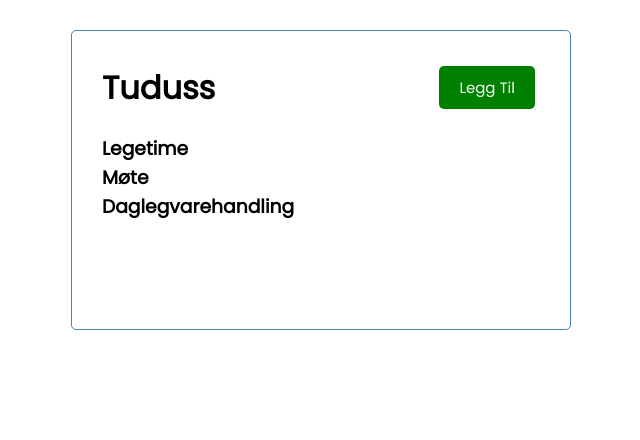
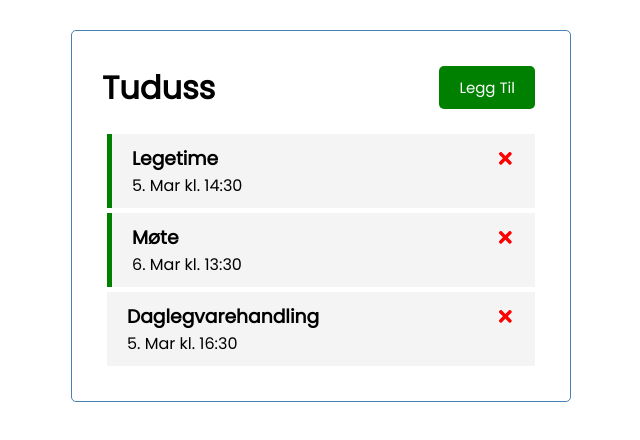
Before and after one commit to alexnaev/Tuduss, a React (Create React App) app in the folder tuduss/: page / in a window 1280 px wide. Shown: the top 440 px of the page, without its empty margins (319-959 px from the left). Built offline with nearby package versions, Linux system fonts and the light colour scheme.

Commit message:
Singular Task component delete and reminder actions

```diff
--- /dev/null
+++ b/package.json
@@ -0,0 +1,5 @@
+{
+  "dependencies": {
+    "react-icons": "^5.0.1"
+  }
+}
--- a/tuduss/package.json
+++ b/tuduss/package.json
@@ -8,6 +8,7 @@
     "@testing-library/user-event": "^13.5.0",
     "react": "^18.2.0",
     "react-dom": "^18.2.0",
+    "react-icons": "^5.0.1",
     "react-scripts": "5.0.1",
     "web-vitals": "^2.1.4"
   },
--- a/tuduss/src/App.js
+++ b/tuduss/src/App.js
@@ -24,10 +24,20 @@
       },
   ])
 
+  // Delete Task
+  const deleteTask = (id) => {
+    setTasks(tasks.filter((task) => task.id !== id))
+  }
+
+  // Toggle Reminder
+  const toggleReminder = (id) => {
+    setTasks(tasks.map((task) => task.id === id ? { ...task, reminder: !task.reminder } : task))
+  }
+
   return (
     <div className="container">
       <Header title="Tuduss"/>
-      <Tasks tasks={tasks} />
+      {tasks.length > 0 ? <Tasks tasks={tasks} onDelete={deleteTask} onToggle={toggleReminder} /> : 'Ingen gjeremål funne'}
     </div>
   )
 }
--- /dev/null
+++ b/tuduss/src/components/Task.js
@@ -0,0 +1,12 @@
+import { FaTimes } from 'react-icons/fa'
+
+const Task = ({ task, onDelete, onToggle }) => {
+  return (
+    <div className={`task ${task.reminder ? 'reminder' : ''}`} onDoubleClick={() => onToggle(task.id)}>
+        <h3>{task.text} <FaTimes style={{ color: 'red', cursor: 'pointer' }} onClick={() => onDelete(task.id)} /></h3>
+        <p>{task.date}</p>
+    </div>
+  )
+}
+
+export default Task
--- a/tuduss/src/components/Tasks.js
+++ b/tuduss/src/components/Tasks.js
@@ -1,7 +1,11 @@
-const Tasks = ({ tasks }) => {
+import Task from './Task'
+
+const Tasks = ({ tasks, onDelete, onToggle }) => {
     return (
         <>
-        {tasks.map((task) => (<h3 key={task.id}>{task.text}</h3>))}
+        {tasks.map((task) => (
+            <Task key={task.id} task={task} onDelete={onDelete} onToggle={onToggle} />
+        ))}
         </>
   )
 }
```
Also changed, not shown: 2 other files (tests, documents, lock files or other folders).
